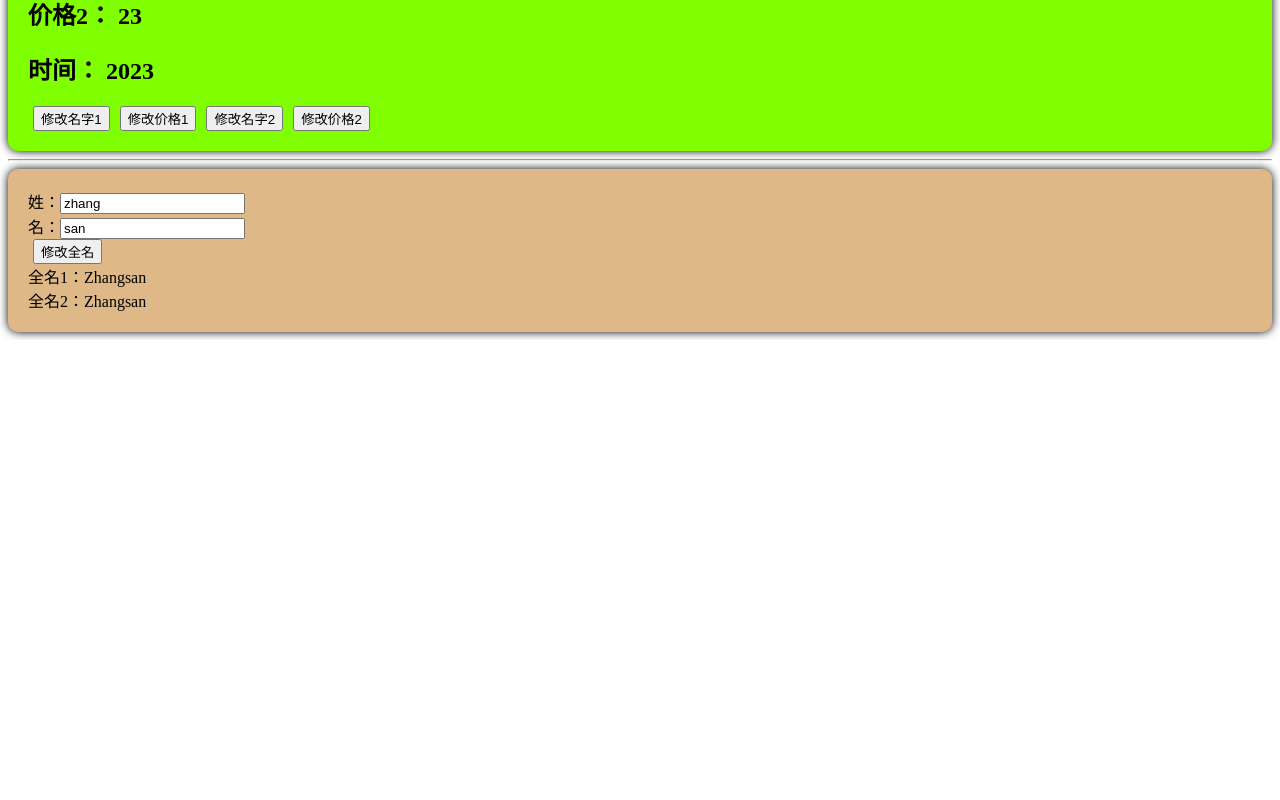
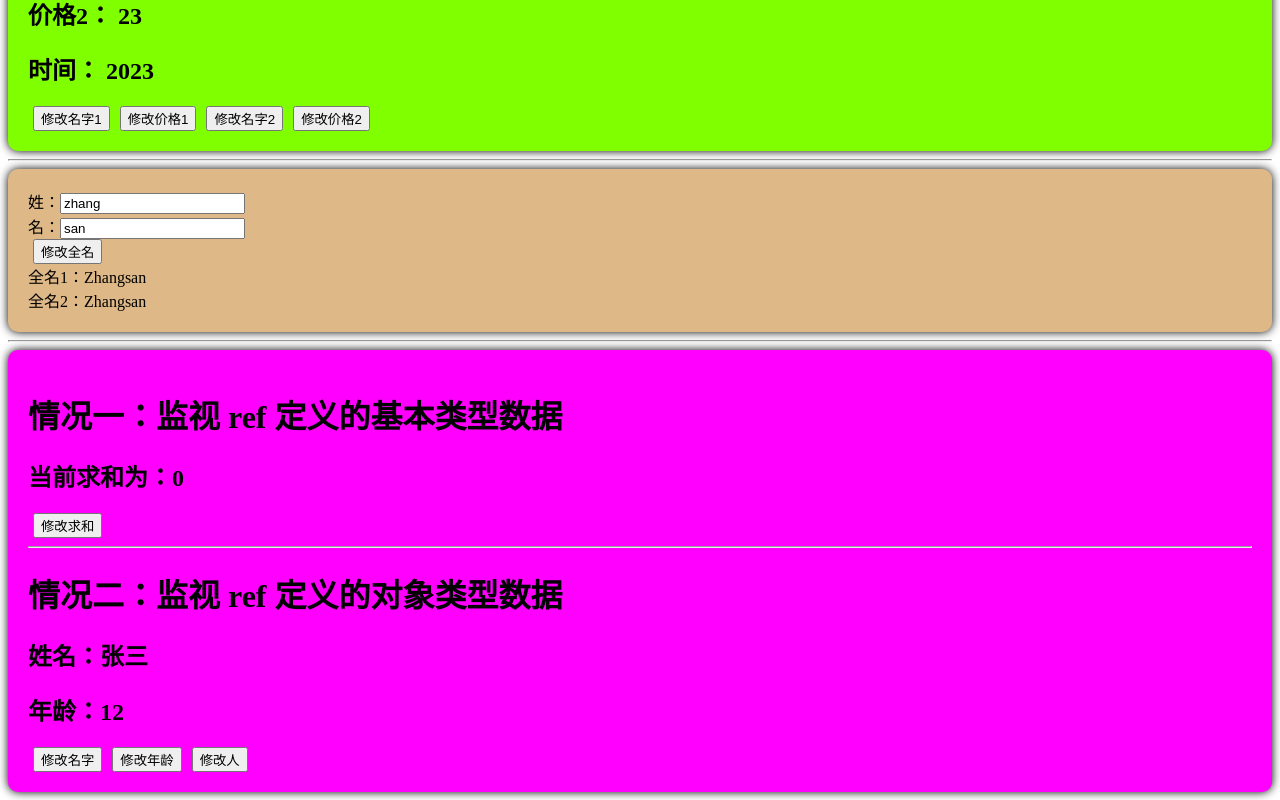
Before and after one commit to yiang231/vue3, a Vue app: page / in a window 1280 px wide. Shown: the part 807-1607 px from the top of the page. Before the commit the page ends 1147 px from the top, so only its background shows below. Built offline with nearby package versions, Linux system fonts and the light colour scheme.

Commit message:
watch监视的两种情况

```diff
--- a/src/App.vue
+++ b/src/App.vue
@@ -6,6 +6,8 @@
     <components_Book />
     <hr />
     <components_Computed />
+    <hr />
+    <components_Watch />
 </template>
 
 <script>
@@ -13,11 +15,18 @@ import components_Person from '@/components/Person.vue'
 import components_Car from '@/components/Car.vue'
 import components_Book from '@/components/Book.vue'
 import components_Computed from '@/components/Computed.vue'
+import components_Watch from '@/components/Watch.vue'
 
 export default {
     // 组件名
     name: 'App',
-    components: { components_Person, components_Car, components_Book, components_Computed }
+    components: {
+        components_Person,
+        components_Car,
+        components_Book,
+        components_Computed,
+        components_Watch
+    }
 }
 </script>
 
--- /dev/null
+++ b/src/components/Watch.vue
@@ -0,0 +1,80 @@
+<template>
+    <div class="watch">
+        <h1>情况一：监视 ref 定义的基本类型数据</h1>
+        <h2>当前求和为：{{ sum }}</h2>
+        <button @click="changeSum()">修改求和</button>
+        <hr />
+        <h1>情况二：监视 ref 定义的对象类型数据</h1>
+        <h2>姓名：{{ person.name }}</h2>
+        <h2>年龄：{{ person.age }}</h2>
+        <button @click="changePersonName()">修改名字</button>
+        <button @click="changePersonAge()">修改年龄</button>
+        <button @click="changePerson()">修改人</button>
+    </div>
+</template>
+<script lang="ts">
+export default {
+    name: 'components_Watch'
+}
+</script>
+<script lang="ts" setup>
+import { ref, watch } from 'vue'
+
+let sum = ref(0)
+
+function changeSum() {
+    sum.value += 1
+}
+
+const stopWatch1 = watch(sum, (value, oldValue) => {
+    console.log('sum changed', value, oldValue)
+    if (value >= 5) {
+        // 停止监视
+        stopWatch1()
+    }
+})
+let person = ref({
+    name: '张三',
+    age: 12
+})
+
+function changePersonName() {
+    person.value.name += '@'
+}
+
+function changePersonAge() {
+    person.value.age += 1
+}
+
+function changePerson() {
+    person.value = { name: '李四', age: 43 }
+}
+
+watch(
+    // 被监视的对象
+    person,
+    // 监视的回调函数
+    (value, oldValue) => {
+        console.log('person changed', value, oldValue)
+    },
+    // 配置对象
+    {
+        // 深度监视，监视属性变化，地址值不变则认为没变化
+        deep: true,
+        // 页面一刷新就开始监视
+        immediate: true
+    }
+)
+</script>
+<style scoped>
+.watch {
+    background-color: magenta;
+    box-shadow: 0 0 10px;
+    border-radius: 10px;
+    padding: 20px;
+}
+
+button {
+    margin: 0 5px;
+}
+</style>
```
